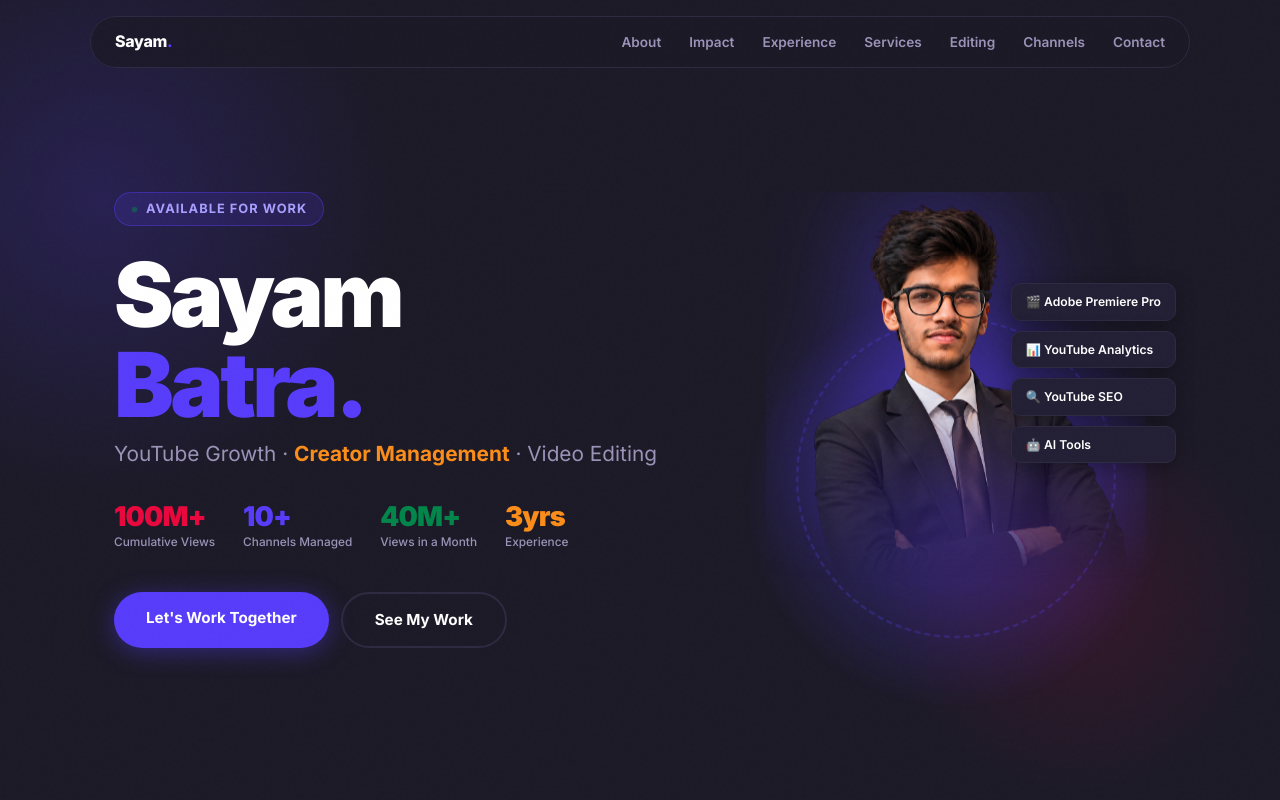
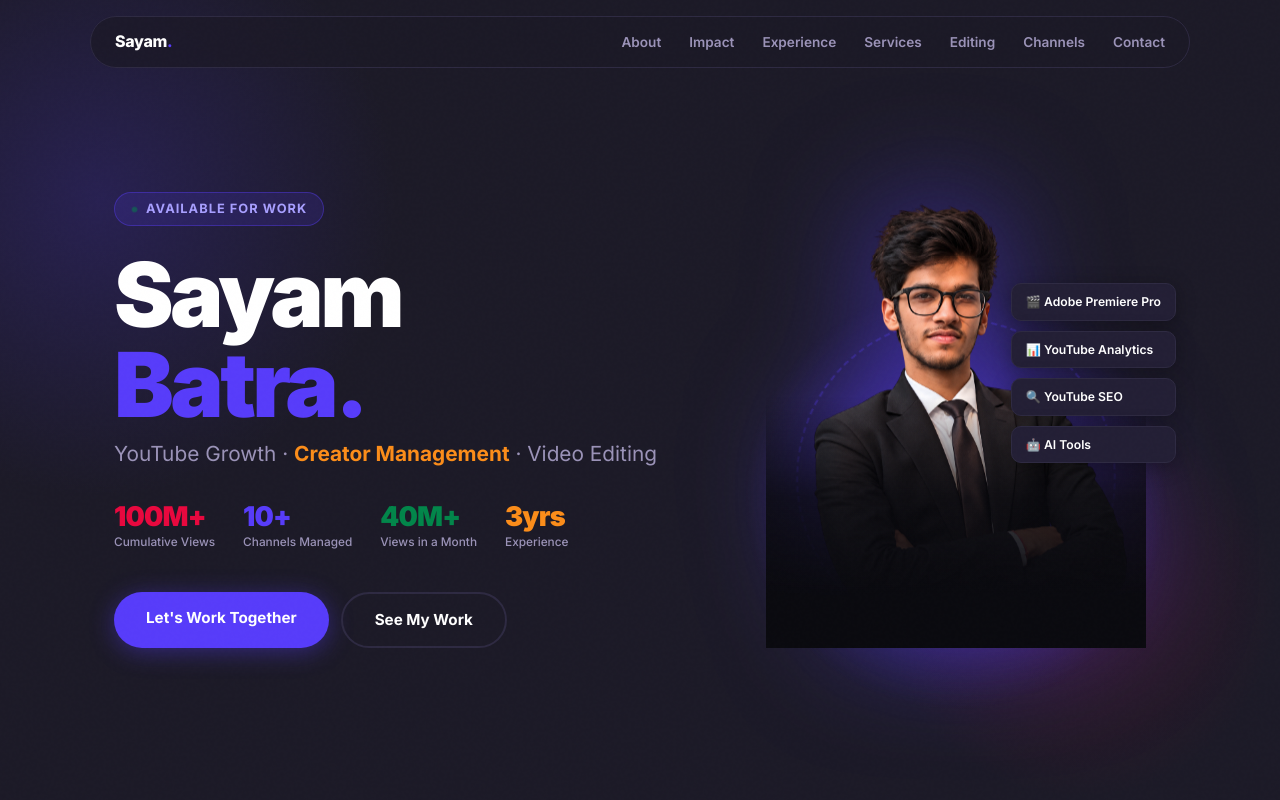
Before and after one commit to thesayambatra/sayam-portfolio, a React (Vite) app in the folder portfolio/: page / in a window 1280 px wide. Shown: the top 800 px of the page. Built offline with nearby package versions, Linux system fonts and the light colour scheme.

Commit message:
fix hero photo bottom cut with solid color overlay

```diff
--- a/portfolio/src/components/Hero.css
+++ b/portfolio/src/components/Hero.css
@@ -161,8 +161,16 @@
   z-index: 1;
   width: 100%;
   max-width: 380px;
-  -webkit-mask-image: linear-gradient(to bottom, black 40%, transparent 85%);
-  mask-image: linear-gradient(to bottom, black 40%, transparent 85%);
+}
+
+.hero-photo-fade::after {
+  content: '';
+  position: absolute;
+  bottom: 0; left: 0; right: 0;
+  height: 55%;
+  background: linear-gradient(to top, #0a0a0f 0%, #0a0a0f 20%, rgba(10,10,15,0.8) 60%, transparent 100%);
+  z-index: 3;
+  pointer-events: none;
 }
 
 @keyframes float-photo {
```
